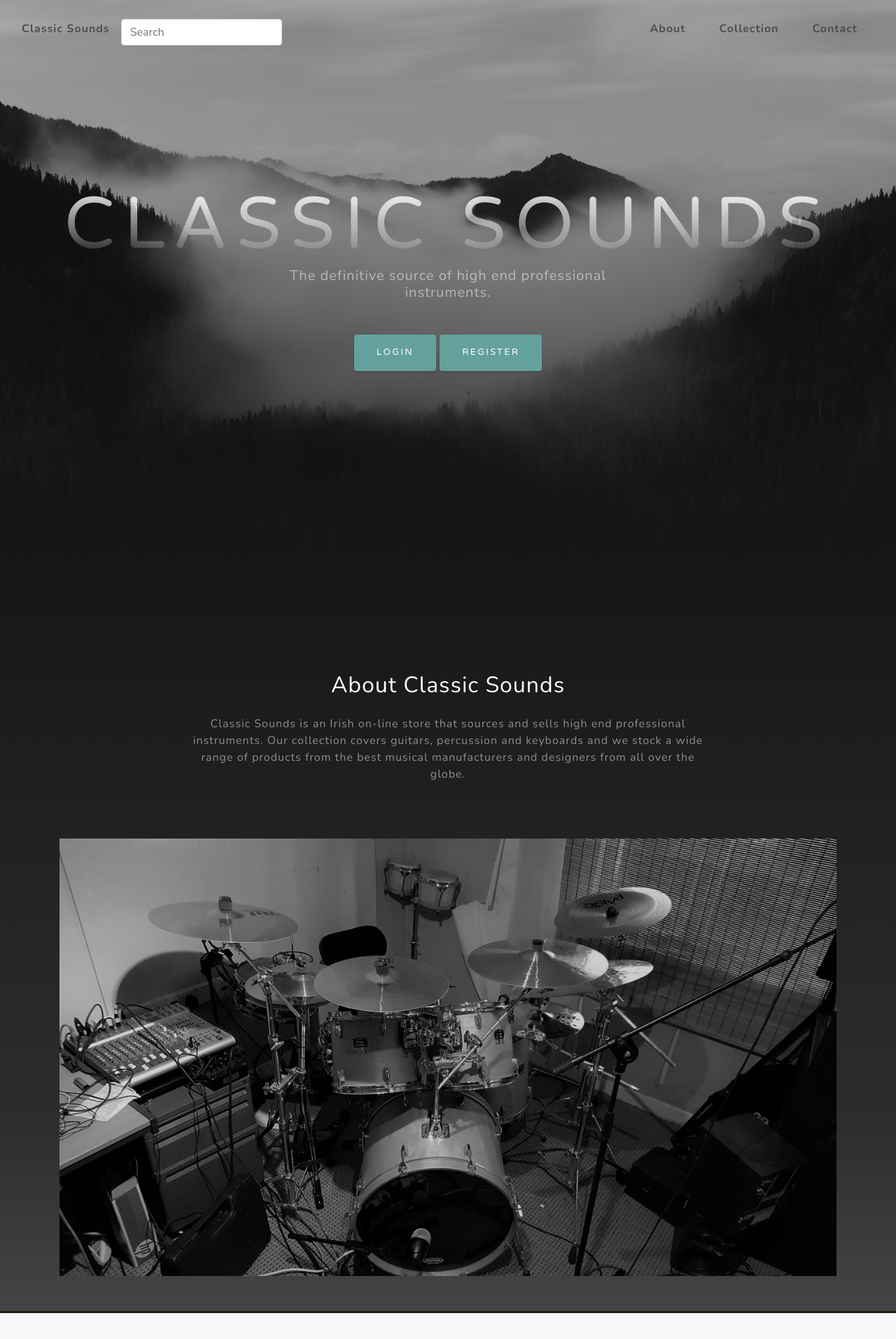
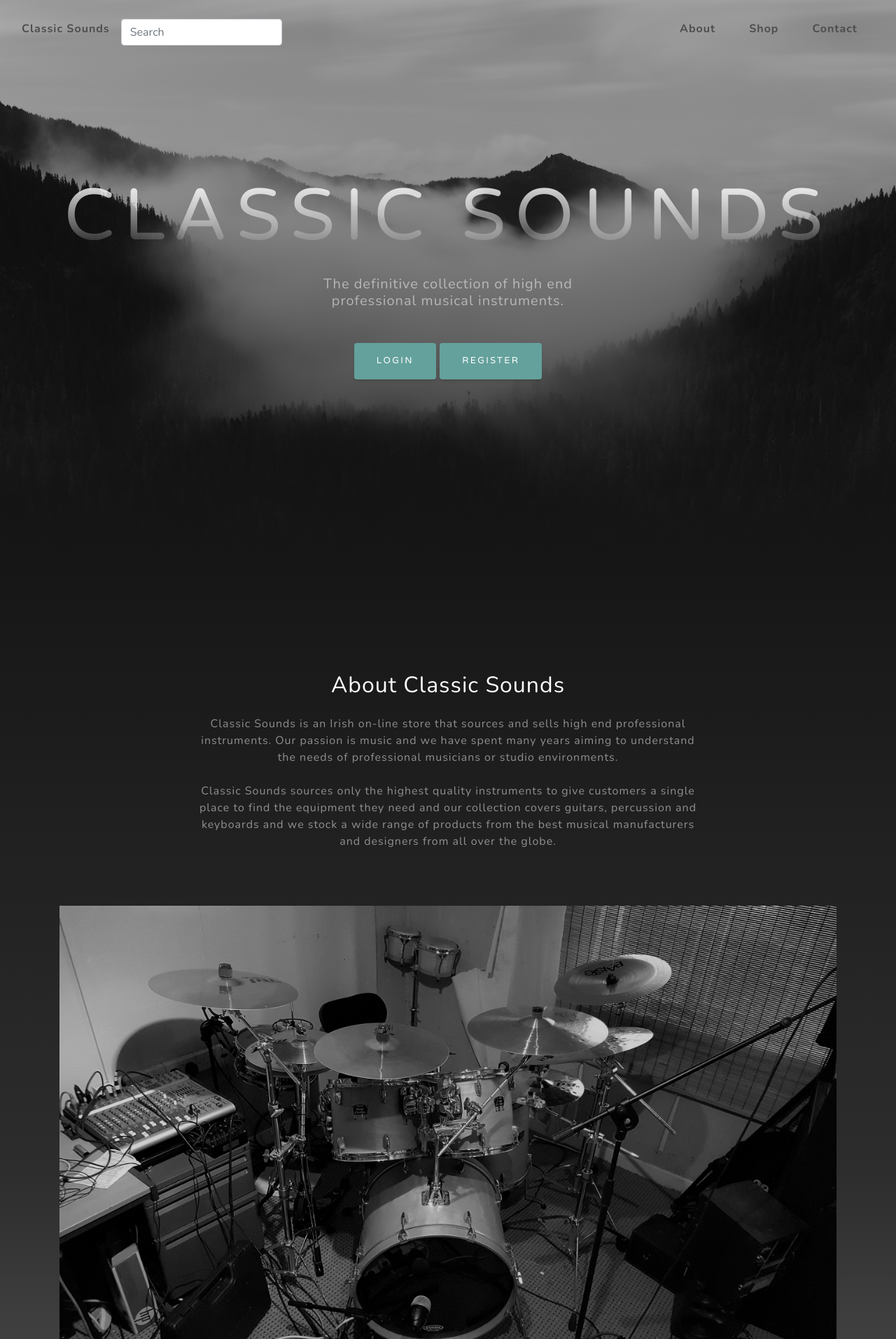
Before and after one commit to Mofarrell1967/classic-sounds-music, a Django app: page / in a window 1280 px wide. Shown: the top 1913 px of the page at 70% size. Run offline with Django 3.2, Linux system fonts and the light colour scheme; some libraries are stand-ins or nearby versions.

Commit message:
Updated html text in home and profile and changed collection to shop in base.nav

```diff
--- a/home/templates/home.html
+++ b/home/templates/home.html
@@ -9,8 +9,8 @@
 
 
 
-			<h1 class="mx-auto my-0 text-uppercase">Classic Sounds</h1>
-			<h2 class="text-white-50 mx-auto mt-2 mb-5">The definitive source of high end professional instruments.</h2>
+			<h1 class="mx-auto my-0 text-uppercase">Classic Sounds</h1><br>
+			<h2 class="text-white-50 mx-auto mt-2 mb-5">The definitive collection of high end professional musical instruments.</h2>
 
 
 			<div class="container">
@@ -18,7 +18,7 @@
 
 
 				{% if user.is_authenticated %}
-				<a href="{% url 'products' %}" class="btn btn-outline-secondary js-scroll-trigger button_text" style="color: #fff;">Collection</a>
+				<a href="{% url 'products' %}" class="btn btn-outline-secondary js-scroll-trigger button_text" style="color: #fff;">The Collection</a>
 				<a href="{% url 'guitars' %}" class="btn btn-outline-secondary js-scroll-trigger button_text" style="color: #fff;">Guitars</a>
 				<a href="{% url 'percussion' %}" class="btn btn-outline-secondary js-scroll-trigger button_text" style="color: #fff;">Percussion</a>
 				<a href="{% url 'keyboards' %}" class="btn btn-outline-secondary js-scroll-trigger button_text" style="color: #fff;">Keyboards</a>
@@ -41,9 +41,11 @@
 			<div class="col-lg-8 mx-auto">
 				<h2 class="text-white mb-4">About Classic Sounds</h2>
 				<p class="text-white-50">Classic Sounds is an Irish on-line store that sources and sells high end
-					professional instruments. Our collection covers guitars, percussion and keyboards
-					and we stock a wide range of products from the best musical manufacturers and designers from all
-					over the globe.</p>
+					professional instruments. Our passion is music and we have spent many years aiming to understand
+                    the needs of professional musicians or studio environments.<br> <br>Classic Sounds sources only the highest quality
+                    instruments to give customers a single place to find the equipment they need and
+                    our collection covers guitars, percussion and keyboards	and we stock a wide range of products
+                    from the best musical manufacturers and designers from all over the globe.</p>
 			</div>
 		</div>
 		<img src="https://classic-sounds.s3-eu-west-1.amazonaws.com/static/img/about.jpg" class="img-fluid" style="padding-bottom:50px" alt="">
@@ -63,7 +65,7 @@
 					<div class="bg-black text-center h-100 project">
 						<div class="d-flex h-100">
 							<div class="project-text w-100 my-auto text-center text-lg-right">
-								<h4 class="text-white">Collection</h4>
+								<h4 class="text-white"> The Collection</h4>
 								<p class="mb-0 text-white-50">View the entire collection of instruments currently in stock.
                                 New products are always being added so remember to check back often!</p>
 								<br>
--- a/templates/base.html
+++ b/templates/base.html
@@ -101,7 +101,7 @@
                   class="nav-link js-scroll-trigger"
                   href="{% url 'home' %}#projects"
                 >
-                  <h6 class="nav-text">Collection</h6>
+                  <h6 class="nav-text">Shop</h6>
                 </a>
               </li>
               <li class="nav-item">
```
